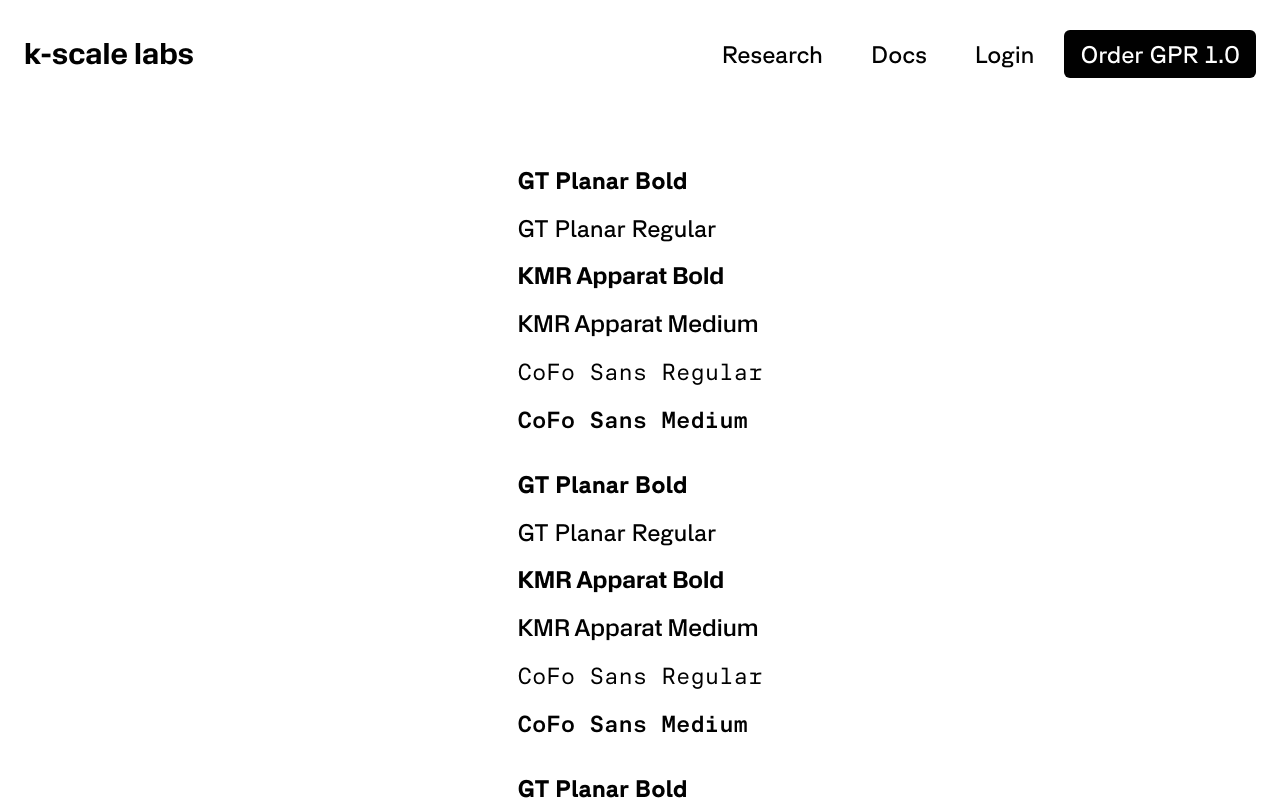
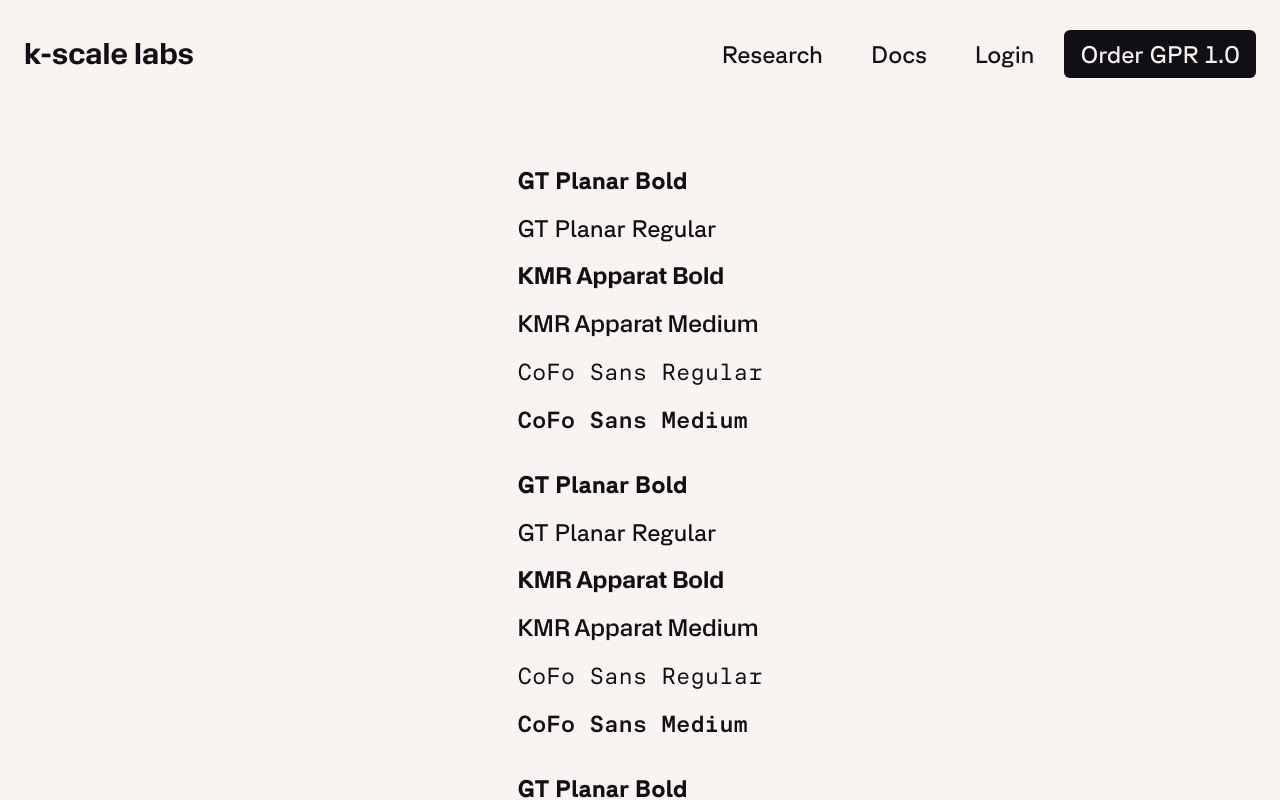
Before and after one commit to zeroth-robotics/zeroth-frontend, a Next.js app: page / in a window 1280 px wide. Shown: the top 800 px of the page. Built offline with nearby package versions, Linux system fonts and the light colour scheme.

Commit message:
add colours

```diff
--- a/src/styles/globals.css
+++ b/src/styles/globals.css
@@ -45,19 +45,37 @@
         font-weight: 500;
         font-style: normal;
     }
-}
+
 
     :root {
-    --background: #f1f1f1f;
-    --foreground: #010101;
+        --background: #F8F4F2;
+        --foreground: #120E15;
+        --off-white: #F8F4F2;
+        --off-black: #120E15;
+        --accent-purple: #7D0D8C;
+        --accent-magenta: #B90674;
+        --accent-ruby: #C90E33;
+        --accent-blood-orange: #FA4300;
+        --accent-tangerine: #FF9000;
+        --accent-butter: #F2F091;
     }
 
     @media (prefers-color-scheme: dark) {
         :root {
-        --background: #010101;
-        --foreground: #f1f1f1;
+            --background: #0F0F10;
+            --foreground: #EDE6E1;
+            --off-black: #0F0F10;
+            --off-white: #EDE6E1;
+            --accent-purple: #771584;
+            --accent-magenta: #A81770;
+            --accent-ruby: #98253C;
+            --accent-blood-orange: #DE4208;
+            --accent-tangerine: #F18A03;
+            --accent-butter: #EAE9BC;
         }
     }
+}
+
 
 body {
     color: var(--foreground);
--- a/tailwind.config.ts
+++ b/tailwind.config.ts
@@ -13,10 +13,14 @@ export default {
             colors: {
                 background: "var(--background)",
                 foreground: "var(--foreground)",
-                "off-white": "#ffffff",
-                "off-black": "#010101",
-                "kscale-orange": "#ff6124",
-                "col2": "#d000ff",
+                "off-white": "var(--off-white)",
+                "off-black": "var(--off-black)",
+                "accent-purple": "var(--accent-purple)",
+                "accent-magenta": "var(--accent-magenta)",
+                "accent-ruby": "var(--accent-ruby)",
+                "accent-blood-orange": "var(--accent-blood-orange)",
+                "accent-tangerine": "var(--accent-tangerine)",
+                "accent-butter": "var(--accent-butter)",
             },
             fontFamily: {
                 apparat: ['KMR Apparat', 'sans-serif'],
```
Lines whose indentation alone changed are shown as unchanged.
